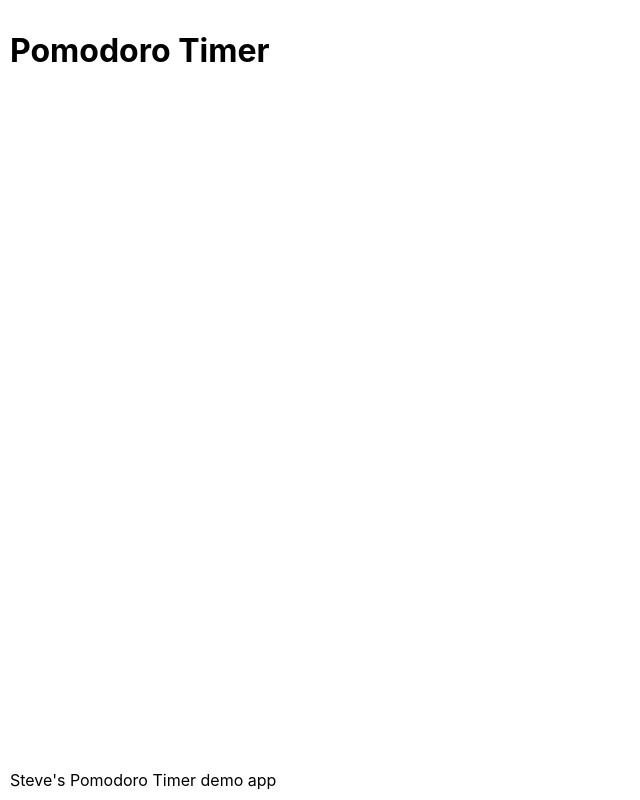
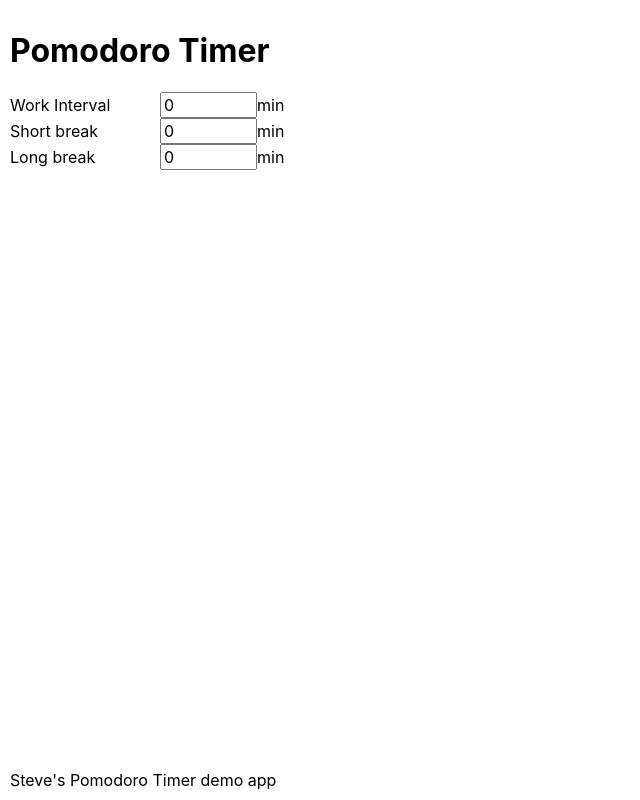
Before and after one commit to StevenMcgrew/Vue3_PomodoroTimer, a Vue app: page /settings in a window 1280 px wide. Shown: the whole page, without its empty margins (0-640 px from the left). Built offline with nearby package versions, Linux system fonts and the light colour scheme.

Commit message:
Move Settings to it's own page

```diff
--- /dev/null
+++ b/src/components/NumberInput.vue
@@ -0,0 +1,47 @@
+<script setup>
+
+import { computed } from 'vue'
+import { useStore } from 'vuex'
+const store = useStore()
+
+const props = defineProps({
+    id: String,
+    label: String,
+    initialValue: Number,
+    min: Number,
+    max: Number,
+})
+
+const number = computed({
+    get() {
+        return store.state[props.id]
+    },
+    set(value) {
+        store.commit('updateTimeSetting', { propName: props.id, time: value })
+    }
+})
+
+// const number = computed(() => {
+//     store.commit('updateTimeSetting', { propName: props.id, time: number.value })
+// })
+
+// function onInput(e) {
+//     store.commit('updateTimeSetting', { propName: props.id, time: e.target.value})
+// }
+
+// on created...
+// store.commit('updateTimeSetting', { propName: props.id, time: props.initialValue })
+
+</script>
+
+<template>
+    <label :for="id">{{ label }}</label>
+    <input :id="id" type="number" :min="min" :max="max" v-model="number" />
+</template>
+
+<style scoped>
+label {
+    display: inline-block;
+    width: 150rem;
+}
+</style>
--- a/src/components/Settings/DropdownPanel.vue
+++ b/src/components/Settings/DropdownPanel.vue
@@ -1,6 +1,6 @@
 <script setup>
 
-import NumberInput from './NumberInput.vue'
+import NumberInput from '../NumberInput.vue'
 
 import { ref, computed, watchEffect } from 'vue'
 import { useStore } from 'vuex'
--- a/src/components/Settings/NumberInput.vue
+++ /dev/null
@@ -1,40 +0,0 @@
-<script setup>
-
-import { useStore } from 'vuex'
-const store = useStore()
-
-const props = defineProps({
-    id: String,
-    label: String,
-    initialValue: Number,
-    min: Number,
-    max: Number,
-})
-
-function onInput(e) {
-    store.commit('updateTimeSetting', { propName: props.id, time: e.target.value})
-}
-
-// on created...
-store.commit('updateTimeSetting', { propName: props.id, time: props.initialValue})
-
-</script>
-
-<template>
-    <label :for="id">{{ label }}</label>
-    <input
-        :id="id"
-        type="number"
-        :min="min"
-        :max="max"
-        :value="store.state[id]"
-        @input="onInput($event)"
-    />
-</template>
-
-<style scoped>
-label {
-    display: inline-block;
-    width: 150rem;
-}
-</style>
--- a/src/router/index.js
+++ b/src/router/index.js
@@ -1,6 +1,7 @@
 import { createRouter, createWebHistory } from "vue-router"
 import About from '../views/About.vue'
 import Home from '../views/Home.vue'
+import Settings from '../views/Settings.vue'
 
 const routes = [
     {
@@ -12,7 +13,12 @@ const routes = [
         path: '/about',
         name: 'About',
         component: About
-    }
+    },
+    {
+        path: '/settings',
+        name: 'Settings',
+        component: Settings
+    },
 ]
 
 const router = createRouter({
--- a/src/views/Home.vue
+++ b/src/views/Home.vue
@@ -1,6 +1,5 @@
 <script setup>
 
-import Settings from "../components/Settings/Settings.vue"
 import Counter from "../components/Counter.vue"
 import PlayPauseBtn from "../components/PlayPauseBtn.vue"
 
@@ -8,7 +7,8 @@ import PlayPauseBtn from "../components/PlayPauseBtn.vue"
 
 <template>
     <div class="home">
-        <Settings class="settings" />
+        <router-link to="/about">About</router-link>
+        <router-link to="/settings">Settings</router-link>
 
         <div class="counter">
             <Counter />
--- /dev/null
+++ b/src/views/Settings.vue
@@ -0,0 +1,17 @@
+<script setup>
+
+import NumberInput from '../components/NumberInput.vue'
+
+</script>
+
+<template>
+    <form>
+        <NumberInput :min="1" :max="120" :initial-value="25" :id="'workInterval'" :label="'Work Interval'"/><span>min</span><br>
+        <NumberInput :min="1" :max="120" :initial-value="5" :id="'shortBreak'" :label="'Short break'"/><span>min</span><br>
+        <NumberInput :min="1" :max="120" :initial-value="30" :id="'longBreak'" :label="'Long break'"/><span>min</span><br>
+    </form>
+</template>
+
+<style scoped>
+
+</style>
```
